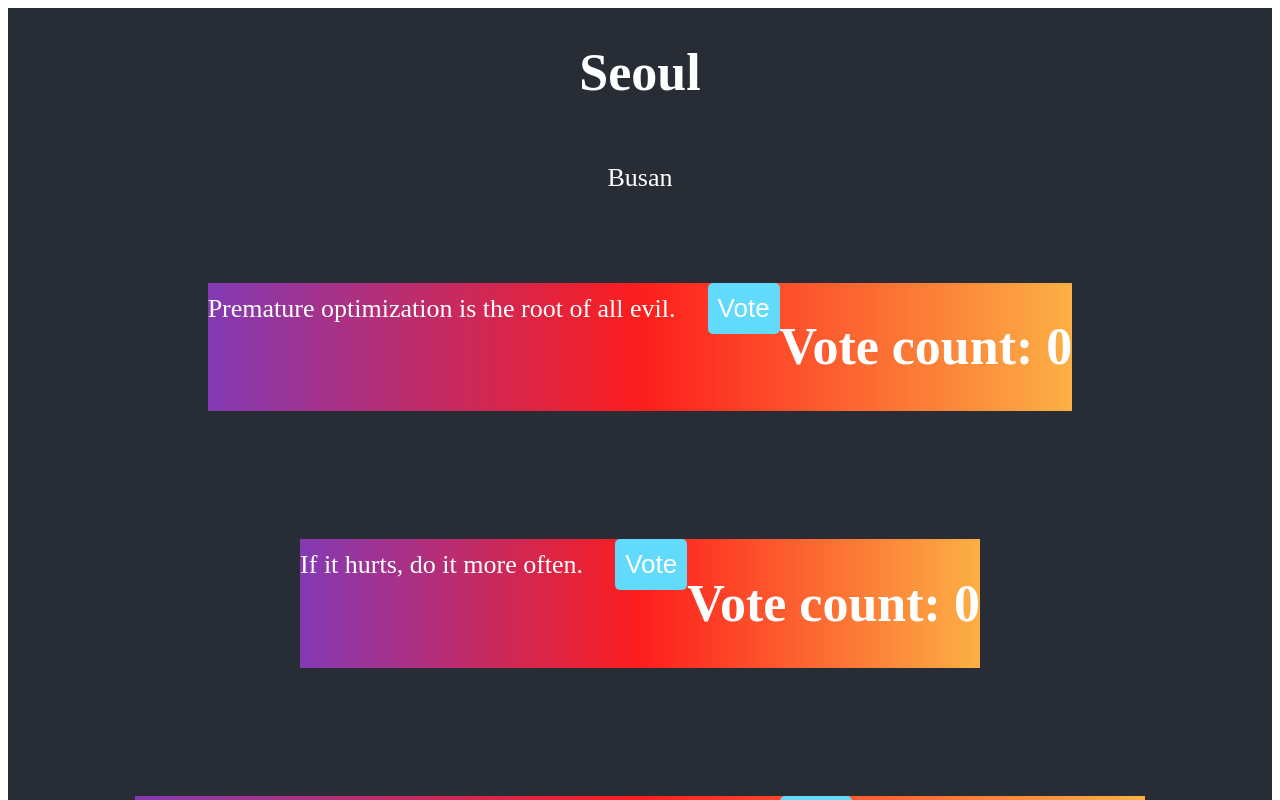
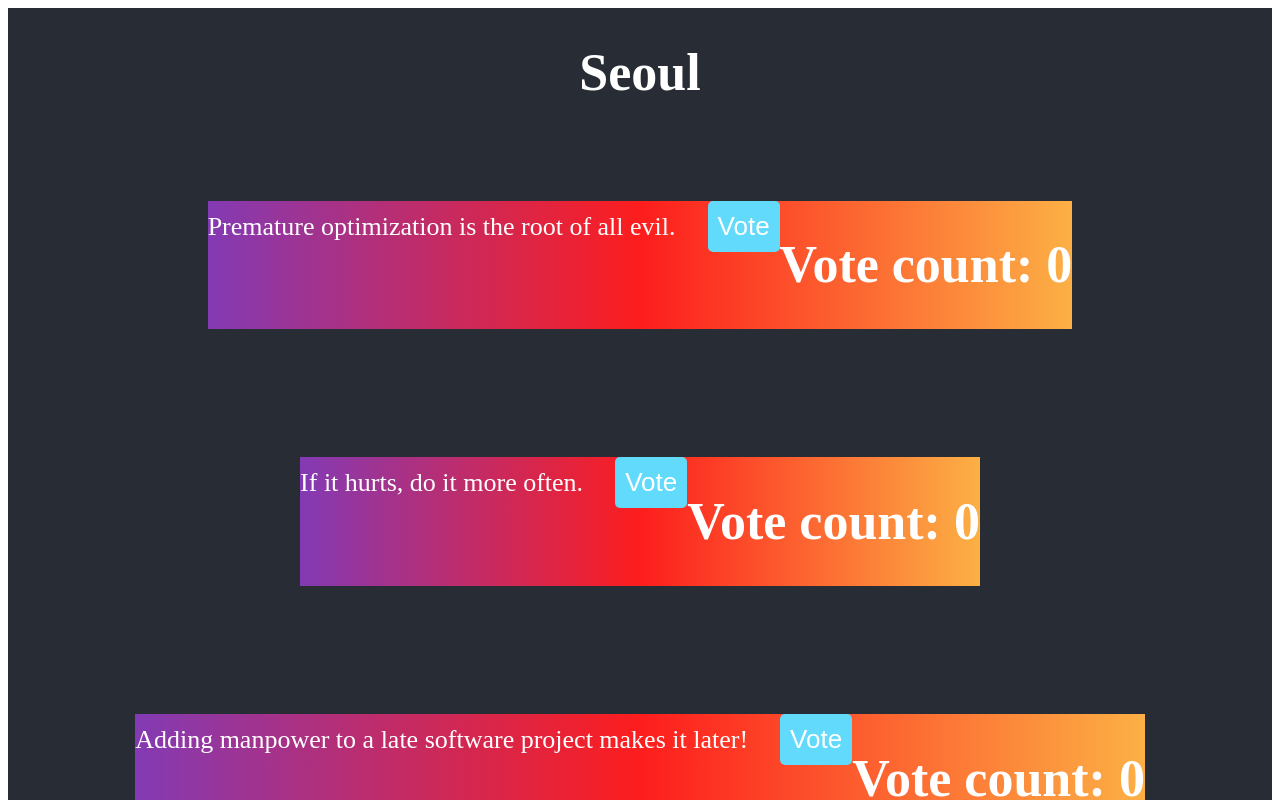
Before and after one commit to SSOL7/Osa1, a React (Vite) app: page / in a window 1280 px wide. Shown: the top 800 px of the page. Built offline with nearby package versions, Linux system fonts and the light colour scheme.

Commit message:
tehtävä 1.14

```diff
--- a/src/App.jsx
+++ b/src/App.jsx
@@ -26,7 +26,6 @@ function App() {
     <div className="App">
       <header className="App-header">
         <h1>Seoul</h1>
-        <p>Busan</p>
         {quotes.map((quote, index) => {
           return (
             <Votingcard
```
